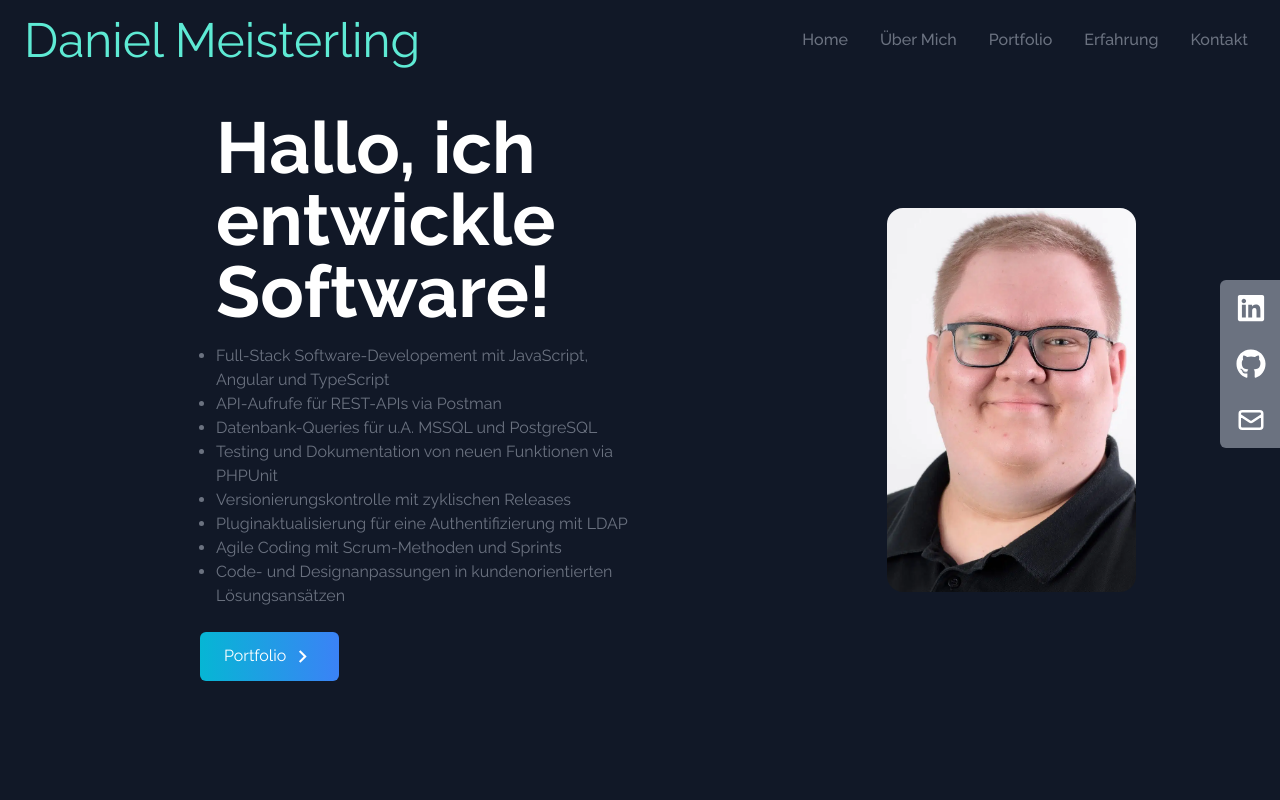
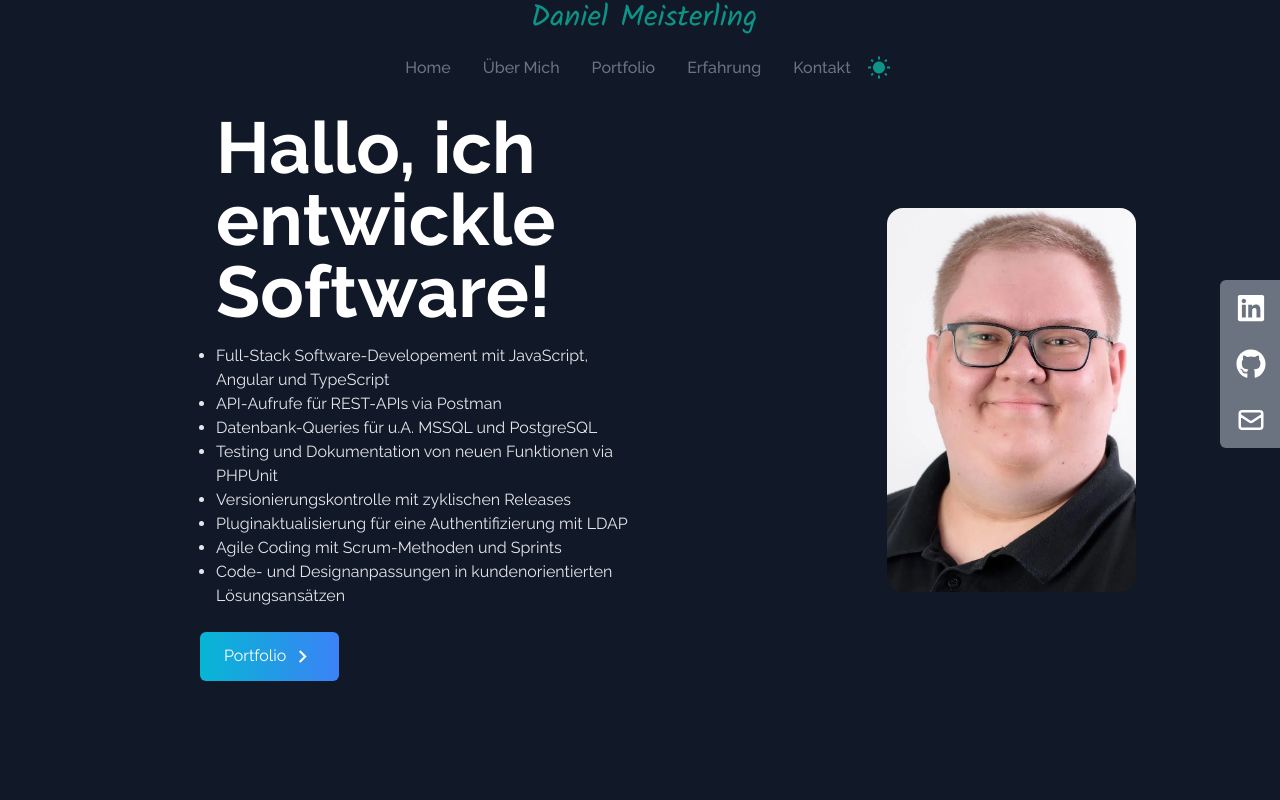
Before and after one commit to DMeisterling/Portfolio, a React (Create React App) app: page / in a window 1280 px wide. Shown: the top 800 px of the page. Built offline with nearby package versions, Linux system fonts and the light colour scheme.

Commit message:
small changes

```diff
--- a/src/App.js
+++ b/src/App.js
@@ -13,7 +13,7 @@ function App() {
   return (
     <div className={darkMode && "dark"}>
       <NavBar darkMode={darkMode} setDarkMode={setDarkMode} />
-      <main className="bg-white dark:bg-gray-900 text-gray-900 dark:text-white">
+      <main className="bg-slate-200 dark:bg-gray-900 text-gray-900 dark:text-white">
         <Home />
         <About />
         <Portfolio />
--- a/src/components/Contact.jsx
+++ b/src/components/Contact.jsx
@@ -2,7 +2,7 @@ import React from "react";
 
 const Contact = () => {
   return (
-    <div name="contact" className="w-full h-screen p-4 text-white">
+    <div name="kontakt" className="w-full h-screen p-4 text-white">
       <div className="flex flex-col p-4 justify-center max-w-screen-lg mx-auto h-full">
         <div className="pb-8">
           <p className="text-4xl font-bold inline border-b-4 border-gray-500">
--- a/src/components/Experience.jsx
+++ b/src/components/Experience.jsx
@@ -54,7 +54,7 @@ const Experience = () => {
   ];
 
   return (
-    <div name="experience" className="w-full h-screen">
+    <div name="erfahrung" className="w-full h-screen">
       <div className="max-w-screen-lg mx-auto p-4 flex flex-col justify-center w-full h-full text-white">
         <div>
           <p className="text-4xl font-bold border-b-4 border-gray-500 p-2 inline">
--- a/src/components/Home.jsx
+++ b/src/components/Home.jsx
@@ -8,10 +8,10 @@ const Home = () => {
     <div name="home" className="h-screen w-full">
       <div className="max-w-screen-lg mx-auto flex flex-col items-center justify-center h-full px-4 md:flex-row">
         <div className="flex flex-col justify-center h-full pl-14">
-          <h2 className="text-4xl sm:text-7xl font-bold text-white px-4">
+          <h2 className="text-4xl sm:text-7xl font-bold px-4">
             Hallo, ich entwickle Software!
           </h2>
-          <ul className="text-gray-500 p-4 padding max-w-md list-disc">
+          <ul className="dark:text-gray-200 text-black p-4 padding max-w-md list-disc">
             <li>
               Full-Stack Software-Developement mit JavaScript, Angular und
               TypeScript
--- a/src/components/NavBar.jsx
+++ b/src/components/NavBar.jsx
@@ -30,9 +30,9 @@ const NavBar = ({ darkMode, setDarkMode }) => {
   ];
 
   return (
-    <div className="flex justify-between items-center w-full h-20 px-4 text-white bg-black dark:text-teal-300 dark:bg-gray-900 fixed">
+    <div className="flex flex-col justify-between items-center w-full h-20 px-4 text-gray-900 bg-slate-200 dark:text-teal-600 dark:bg-gray-900 fixed border-red-500">
       <div>
-        <h1 className="text-5xl font-signature ml-2">Daniel Meisterling</h1>
+        <h1 className="text-3xl sig ml-2">Daniel Meisterling</h1>
       </div>
 
       <ul className="hidden md:flex">
@@ -46,6 +46,13 @@ const NavBar = ({ darkMode, setDarkMode }) => {
             </Link>
           </li>
         ))}
+        <li onClick={() => setDarkMode(!darkMode)}>
+          {darkMode ? (
+            <MdWbSunny className="text-2xl cursor-pointer" />
+          ) : (
+            <MdNightsStay className="text-2xl cursor-pointer" />
+          )}
+        </li>
       </ul>
 
       <div
@@ -56,7 +63,7 @@ const NavBar = ({ darkMode, setDarkMode }) => {
       </div>
 
       {nav && (
-        <ul className="flex flex-col justify-center items-center absolute top-0 left-0 w-full h-screen bg-gradient-to-b from-black to-gray-800 text-gray-500">
+        <ul className="flex flex-col justify-center items-center absolute top-0 left-0 w-full h-screen bg-gradient-to-b from-gray-900 to-gray-800 text-black bold">
           {links.map(({ id, link }) => (
             <li
               key={id}
@@ -72,13 +79,6 @@ const NavBar = ({ darkMode, setDarkMode }) => {
               </Link>
             </li>
           ))}
-          <li onClick={() => setDarkMode(!darkMode)}>
-            {darkMode ? (
-              <MdWbSunny className="text-2xl cursor-pointer" />
-            ) : (
-              <MdNightsStay className="text-2xl cursor-pointer" />
-            )}
-          </li>
         </ul>
       )}
     </div>
--- a/src/index.css
+++ b/src/index.css
@@ -1,8 +1,8 @@
 @import url("https://fonts.googleapis.com/css2?family=Raleway:ital,wght@0,100;0,200;0,300;0,400;0,500;0,600;0,700;0,800;0,900;1,100;1,200;1,300;1,400;1,500;1,600;1,700;1,800;1,900&display=swap");
 
-@import url("https://fonts.googleapis.com/css2?family=Great+Vibes&display=swap");
+@import url("https://fonts.googleapis.com/css2?family=Cinzel:wght@600&display=swap");
 
-@import url("https://fonts.googleapis.com/css2?family=Roboto&display=swap");
+@import url("https://fonts.googleapis.com/css2?family=Kalam:wght@300;400;700&display=swap");
 
 @tailwind base;
 @tailwind components;
@@ -13,3 +13,7 @@
     font-family: "Raleway", sans-serif;
   }
 }
+
+.sig {
+  font-family: "Kalam", cursive;
+}
```
